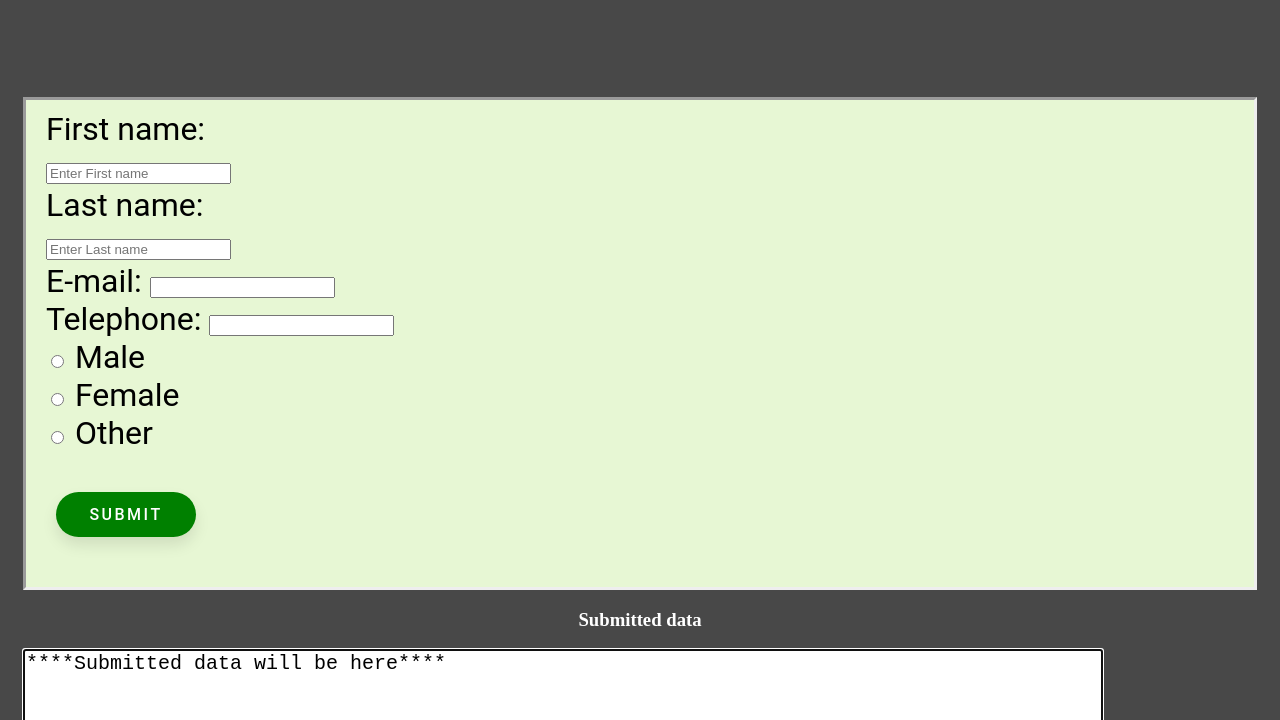
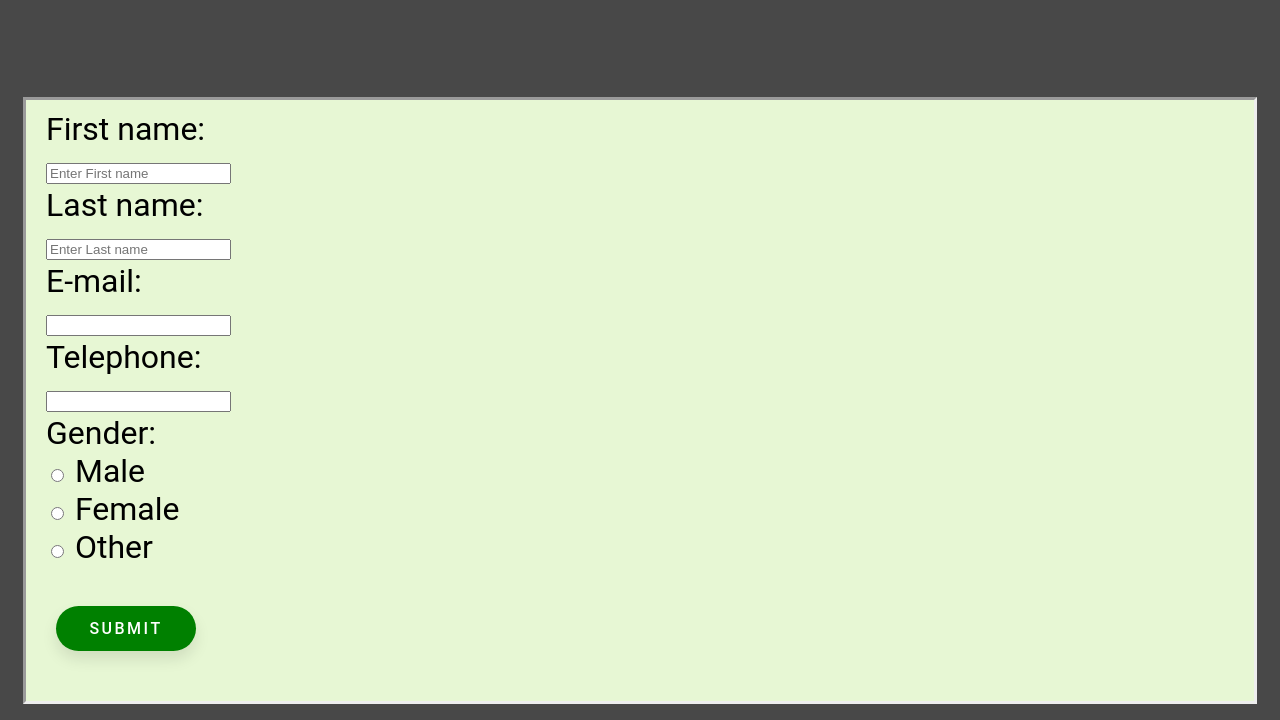
Before and after one commit to jeswincyriac/excel, a plain HTML site: page index.html in a window 1280 px wide. Shown: the part 77-797 px from the top of the page. Drawn offline with Linux system fonts and the light colour scheme.

Commit message:
Update index.html

```diff
--- a/index.html
+++ b/index.html
@@ -15,12 +15,13 @@
   Last name:<br>
   <input type="text" name="lastname" placeholder="Enter Last name ">
   <br>
-  E-mail:
+  E-mail:<br>
   <input type="email" name="email">
   <br>
-  Telephone:
+  Telephone:<br>
   <input type="tel" name="usrtel">
   <br>
+  Gender:<br>
   <input type="radio" name="gender" value="male" > Male<br>
   <input type="radio" name="gender" value="female"> Female<br>
   <input type="radio" name="gender" value="other"> Other<br>
```
